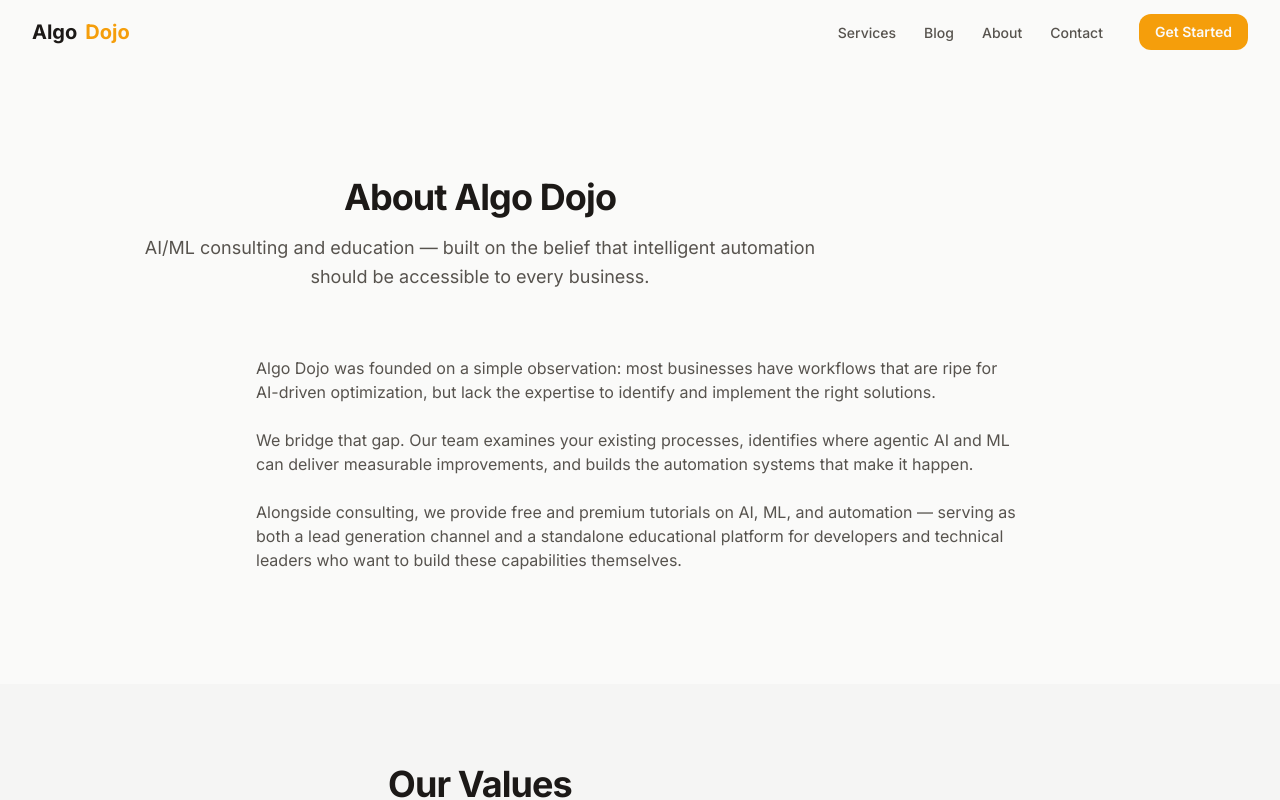
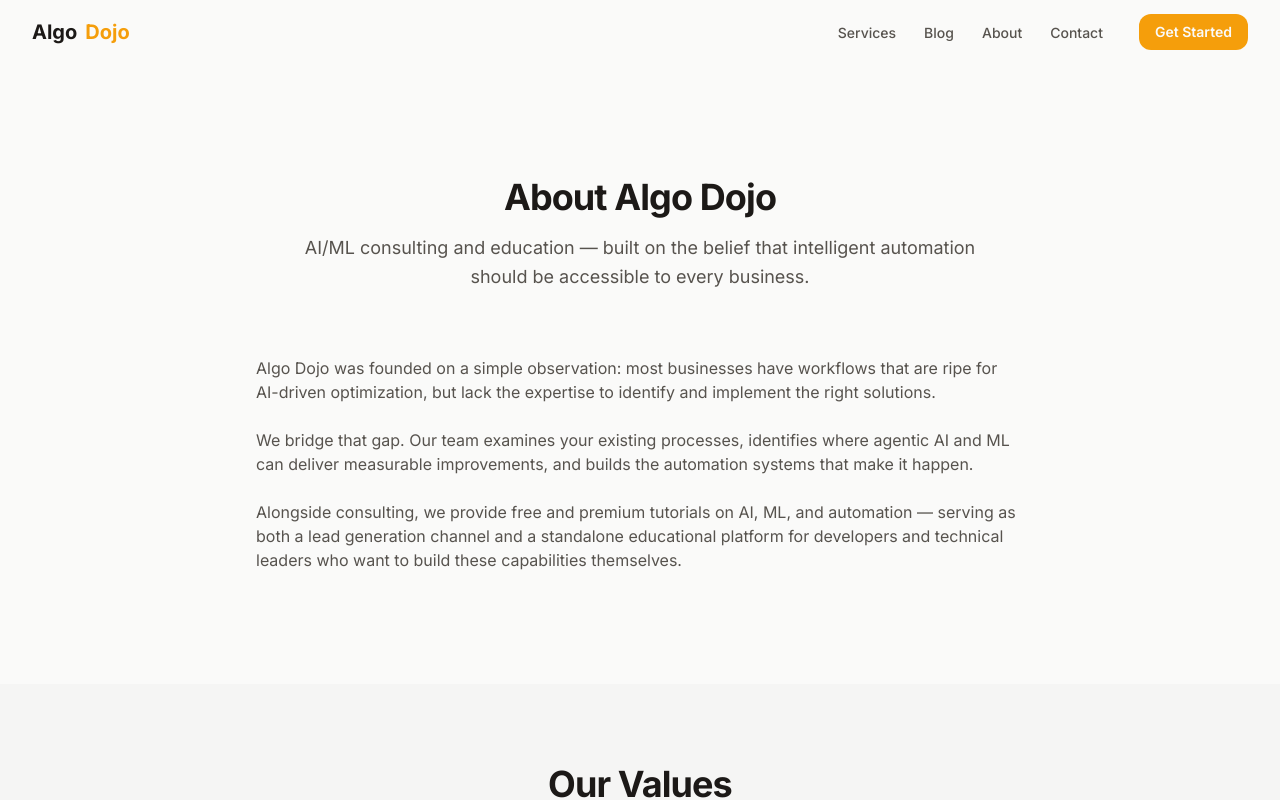
Before and after one commit to greedychipmunk/algodojo-xyz, a Next.js app: page /about in a window 1280 px wide. Shown: the top 800 px of the page. Built offline with nearby package versions, Linux system fonts and the light colour scheme.

Commit message:
fix: center text layout

```diff
--- a/src/components/ui/section-heading.tsx
+++ b/src/components/ui/section-heading.tsx
@@ -14,7 +14,7 @@ export function SectionHeading({
 
   return (
     <div className={[
-      "flex max-w-4xl flex-col gap-4",
+      "flex w-full flex-col gap-4",
       alignmentClasses,
     ].join(" ")}
     >
```
